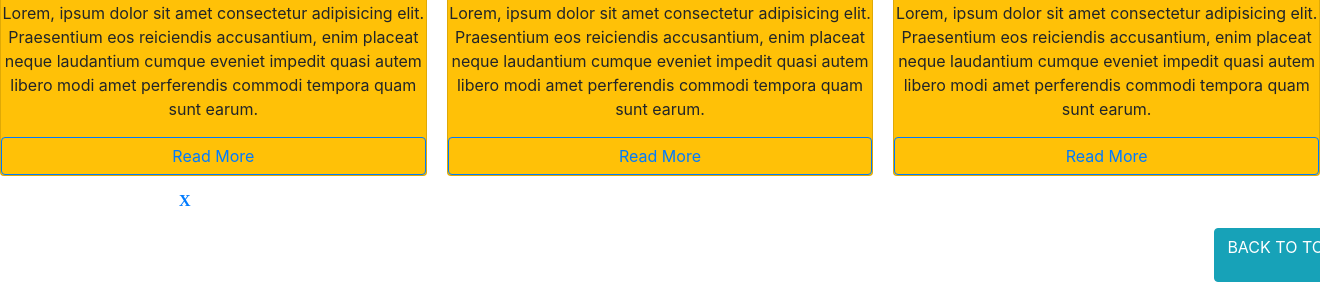
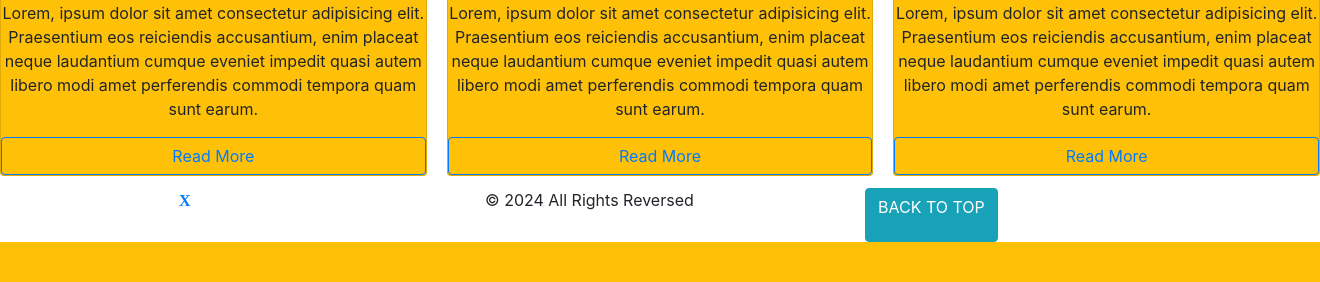
Before and after one commit to tommyliu313/selfprojectdjango, a Django app: page / in a window 1320 px wide; the page is wider, and only the part inside the window is pictured. Shown: the part 1323-1605 px from the top of that part. After the commit the page ends 1565 px from the top of that part, so only its background shows below. Run offline with Django 4.2, Linux system fonts and the light colour scheme; some libraries are stand-ins or nearby versions; some web fonts are replaced.

Commit message:
20240925 1552

```diff
--- a/newprojecttrial/static/css/main.css
+++ b/newprojecttrial/static/css/main.css
@@ -36,7 +36,7 @@
   ul#sns li {
     display: inline;
   }
-
+/*
   button.button.is-link.modal-button{
 
   position: relative;
@@ -44,6 +44,7 @@
   top: 93.41%;
   bottom: 2.53%;
 }
+  */
 
 #google-maps-display{
   height:100%;
--- a/static/css/main.css
+++ b/static/css/main.css
@@ -36,7 +36,7 @@
   ul#sns li {
     display: inline;
   }
-
+/*
   button.button.is-link.modal-button{
 
   position: relative;
@@ -44,6 +44,7 @@
   top: 93.41%;
   bottom: 2.53%;
 }
+  */
 
 #google-maps-display{
   height:100%;
--- a/templates/base.html
+++ b/templates/base.html
@@ -18,9 +18,6 @@
     {% include 'partials/navbar.html' %}
     {% block content %} {% endblock %}
     {% include 'partials/footer.html' %}
-        <button class="button is-link modal-button btn btn-info" type="button" onClick="document.location='#top'">
-            <p>BACK TO TOP</p>
-        </button>
 
 </body>
 </html>
--- a/templates/partials/footer.html
+++ b/templates/partials/footer.html
@@ -36,10 +36,12 @@
                 </ul>
             </div>
             <div class="col-4">
-
+                © 2024 All Rights Reversed
             </div>
             <div class="col-4">
-
+                <button class="button is-link modal-button btn btn-info" type="button" onClick="document.location='#top'">
+                    <p>BACK TO TOP</p>
+                </button>
             </div>
         </div>
     </div>
```
